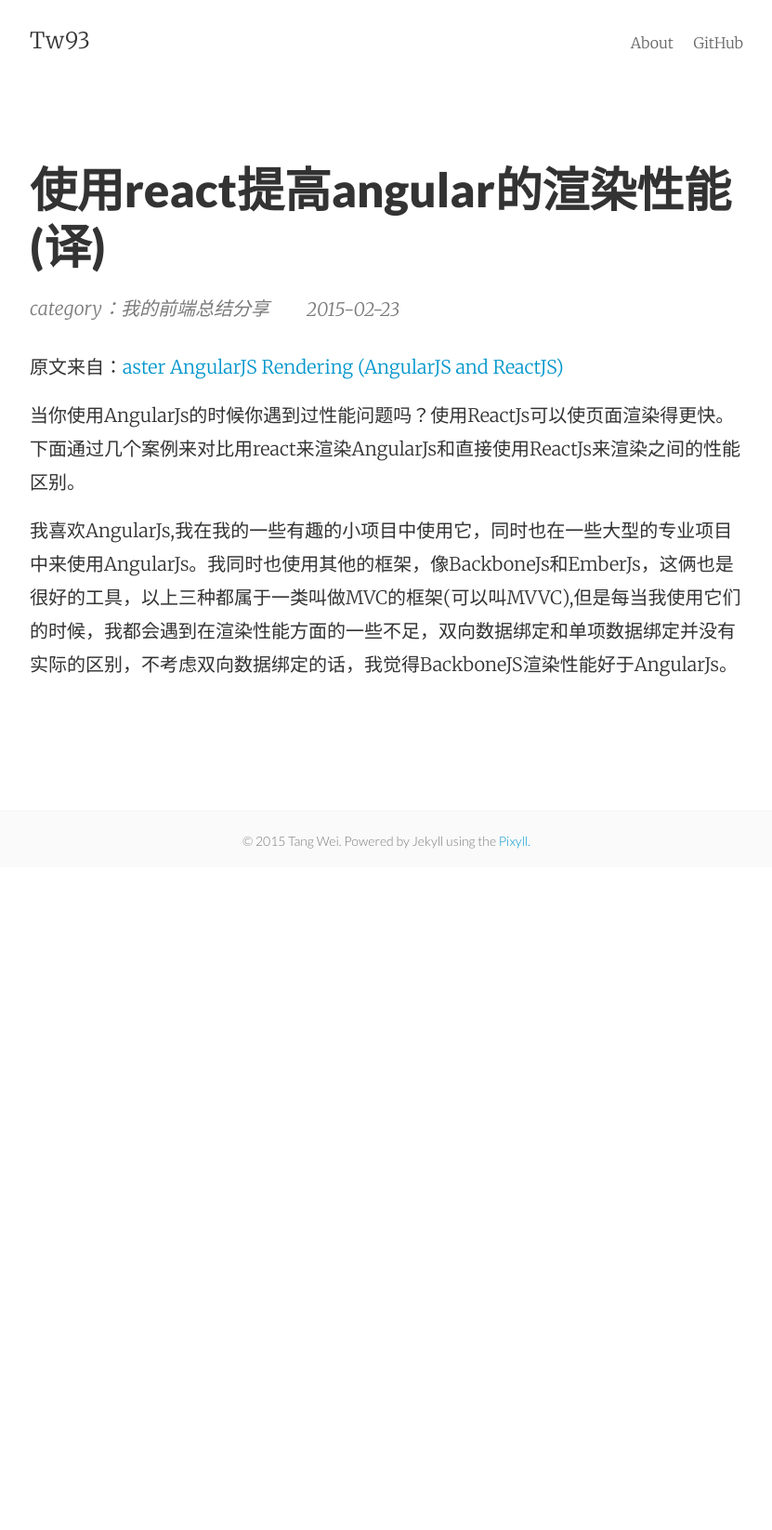
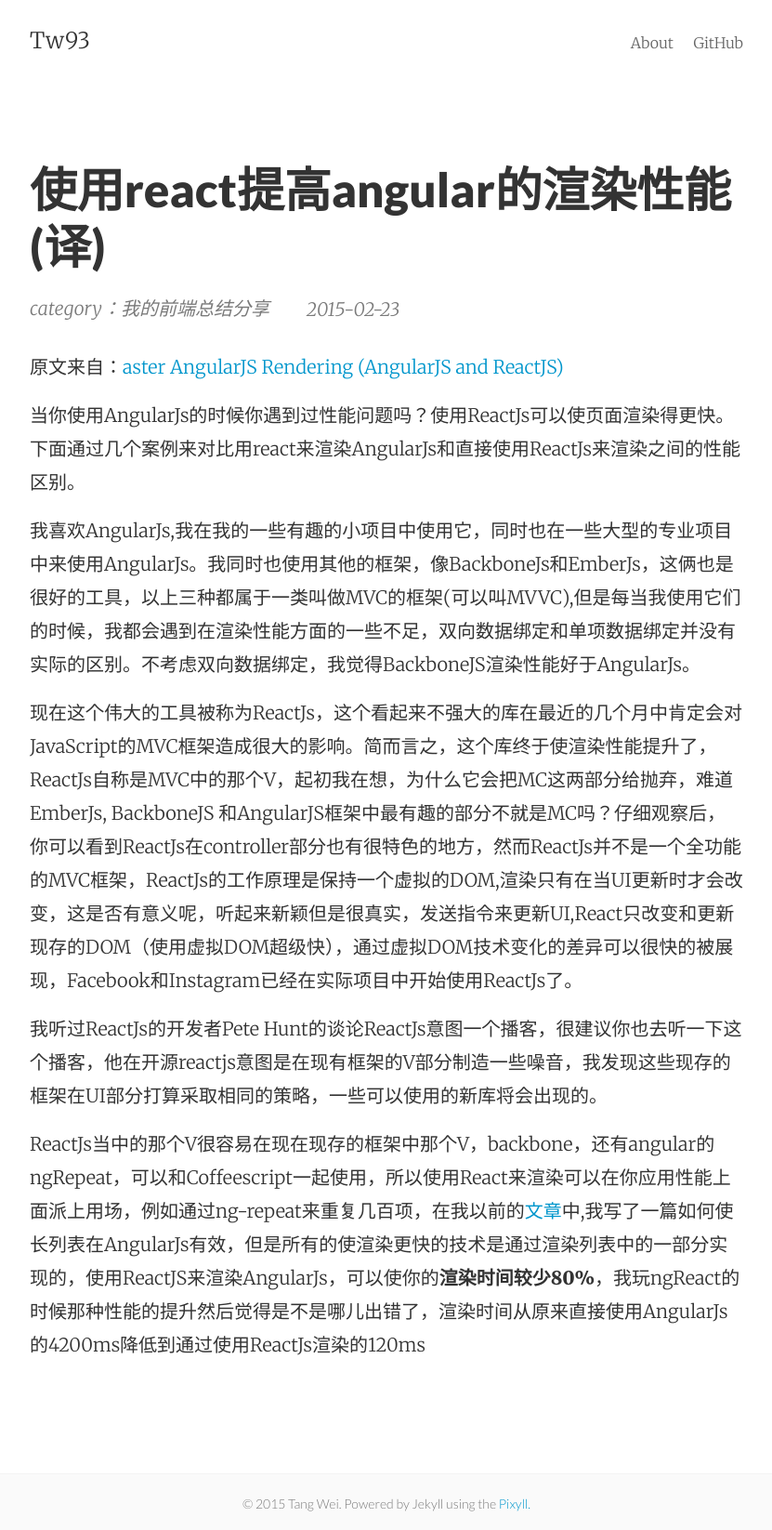
Before and after one commit to tw93/tw93.github.io, a Jekyll site: the page built from _posts/2015-02-23-angular-react.md, in a window 1280 px wide. Shown: the whole page at 93% size, without its empty margins (224-1055 px from the left). Built offline with Jekyll 4.4.1, drawn with Linux system fonts in a browser that asks for light colours; before the commit the page ends 933 px from its top, so only the background shows below that.

Commit message:
还在翻译

```diff
--- a/_posts/2015-02-23-angular-react.md
+++ b/_posts/2015-02-23-angular-react.md
@@ -9,4 +9,10 @@
 
 当你使用AngularJs的时候你遇到过性能问题吗？使用ReactJs可以使页面渲染得更快。下面通过几个案例来对比用react来渲染AngularJs和直接使用ReactJs来渲染之间的性能区别。
 
-我喜欢AngularJs,我在我的一些有趣的小项目中使用它，同时也在一些大型的专业项目中来使用AngularJs。我同时也使用其他的框架，像BackboneJs和EmberJs，这俩也是很好的工具，以上三种都属于一类叫做MVC的框架(可以叫MVVC),但是每当我使用它们的时候，我都会遇到在渲染性能方面的一些不足，双向数据绑定和单项数据绑定并没有实际的区别，不考虑双向数据绑定的话，我觉得BackboneJS渲染性能好于AngularJs。
+我喜欢AngularJs,我在我的一些有趣的小项目中使用它，同时也在一些大型的专业项目中来使用AngularJs。我同时也使用其他的框架，像BackboneJs和EmberJs，这俩也是很好的工具，以上三种都属于一类叫做MVC的框架(可以叫MVVC),但是每当我使用它们的时候，我都会遇到在渲染性能方面的一些不足，双向数据绑定和单项数据绑定并没有实际的区别。不考虑双向数据绑定，我觉得BackboneJS渲染性能好于AngularJs。
+
+现在这个伟大的工具被称为ReactJs，这个看起来不强大的库在最近的几个月中肯定会对JavaScript的MVC框架造成很大的影响。简而言之，这个库终于使渲染性能提升了，ReactJs自称是MVC中的那个V，起初我在想，为什么它会把MC这两部分给抛弃，难道EmberJs, BackboneJS 和AngularJS框架中最有趣的部分不就是MC吗？仔细观察后，你可以看到ReactJs在controller部分也有很特色的地方，然而ReactJs并不是一个全功能的MVC框架，ReactJs的工作原理是保持一个虚拟的DOM,渲染只有在当UI更新时才会改变，这是否有意义呢，听起来新颖但是很真实，发送指令来更新UI,React只改变和更新现存的DOM（使用虚拟DOM超级快），通过虚拟DOM技术变化的差异可以很快的被展现，Facebook和Instagram已经在实际项目中开始使用ReactJs了。
+
+我听过ReactJs的开发者Pete Hunt的谈论ReactJs意图一个播客，很建议你也去听一下这个播客，他在开源reactjs意图是在现有框架的V部分制造一些噪音，我发现这些现存的框架在UI部分打算采取相同的策略，一些可以使用的新库将会出现的。
+
+ReactJs当中的那个V很容易在现在现存的框架中那个V，backbone，还有angular的ngRepeat，可以和Coffeescript一起使用，所以使用React来渲染可以在你应用性能上面派上用场，例如通过ng-repeat来重复几百项，在我以前的[文章](http://www.williambrownstreet.net/blog/2013/07/angularjs-my-solution-to-the-ng-repeat-performance-problem/){:target="_blank"}中,我写了一篇如何使长列表在AngularJs有效，但是所有的使渲染更快的技术是通过渲染列表中的一部分实现的，使用ReactJS来渲染AngularJs，可以使你的**渲染时间较少80%**，我玩ngReact的时候那种性能的提升然后觉得是不是哪儿出错了，渲染时间从原来直接使用AngularJs的4200ms降低到通过使用ReactJs渲染的120ms
```
